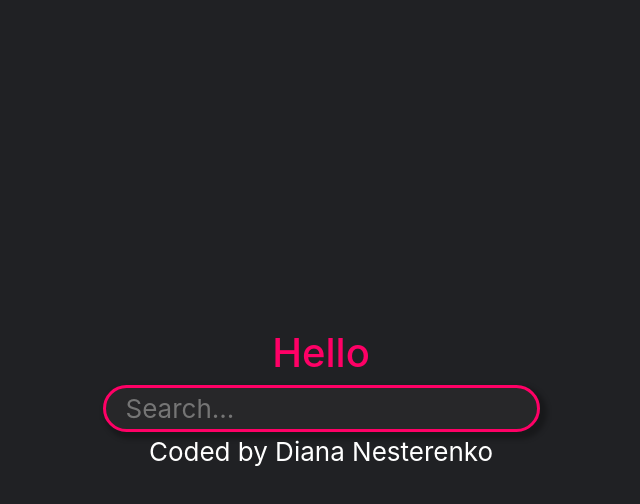
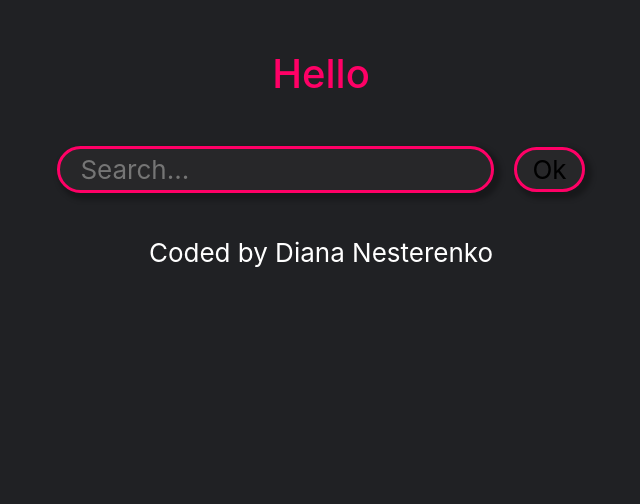
Before and after one commit to diananesterenko/dictionary-project, a React (Create React App) app: page / in a window 1280 px wide. Shown: the top 504 px of the page, without its empty margins (319-959 px from the left). Built offline with nearby package versions, Linux system fonts and the light colour scheme.

Commit message:
added meanins of the word

```diff
--- a/src/App.css
+++ b/src/App.css
@@ -8,9 +8,10 @@
   display: flex;
   flex-direction: column;
   align-items: center;
-  justify-content: center;
+
   font-size: calc(10px + 2vmin);
   color: white;
+  padding-top: 50px;
 }
 h1 {
   color: rgb(255, 0, 102);
--- a/src/Dictionary.css
+++ b/src/Dictionary.css
@@ -5,3 +5,14 @@
   box-shadow: 4px 4px 5px 3px rgba(0, 0, 0, 0.268);
   padding-left: 20px;
 }
+.ok {
+  border: 3px solid rgb(255, 0, 102);
+  border-radius: 26px;
+  background-color: rgba(51, 51, 51, 0.383);
+  box-shadow: 4px 4px 5px 3px rgba(0, 0, 0, 0.268);
+  margin-left: 20px;
+  padding: 0px 15px;
+}
+form {
+  margin: 40px 0px;
+}
--- a/src/Dictionary.js
+++ b/src/Dictionary.js
@@ -1,11 +1,13 @@
 import React, { useState } from "react";
 import "./Dictionary.css";
 import axios from "axios";
-
+import Results from "./Results";
 export default function Dictionary() {
   let [keyword, setKeyword] = useState(null);
+  let [results, setResults] = useState(null);
   function handleResponse(response) {
     console.log(response.data[0]);
+    setResults(response.data[0]);
   }
   function search(event) {
     event.preventDefault();
@@ -25,7 +27,9 @@ export default function Dictionary() {
           type="search"
           onChange={handleKeyword}
         />
+        <input type="submit" className="ok" value="Ok" />
       </form>
+      <Results results={results} />
     </div>
   );
 }
--- /dev/null
+++ b/src/Meaning.css
@@ -0,0 +1,6 @@
+.partOfSpeech {
+  color: rgb(255, 0, 102);
+}
+.meaning {
+  text-align: left;
+}
--- /dev/null
+++ b/src/Meaning.js
@@ -0,0 +1,22 @@
+import React from "react";
+import "./Meaning.css";
+export default function Meaning(props) {
+  return (
+    <div className="meaning">
+      <h3 className="partOfSpeech">{props.meaning.partOfSpeech}:</h3>
+      {props.meaning.definitions.map(function (definition, index) {
+        return (
+          <div key={index}>
+            <p>
+              {definition.definition}
+              <br />
+              <em>{definition.example}</em>
+            </p>
+          </div>
+        );
+      })}
+      <p>{props.meaning.definitions[0].definition}</p>
+      <p> {props.meaning.definitions[0].example}</p>
+    </div>
+  );
+}
--- /dev/null
+++ b/src/Results.js
@@ -0,0 +1,20 @@
+import React from "react";
+import Meaning from "./Meaning";
+export default function Results(props) {
+  if (props.results) {
+    return (
+      <div classname="results">
+        <h2>{props.results.word}</h2>
+        {props.results.meanings.map(function (meaning, index) {
+          return (
+            <div key={index}>
+              <Meaning meaning={meaning} />
+            </div>
+          );
+        })}
+      </div>
+    );
+  } else {
+    return null;
+  }
+}
```
